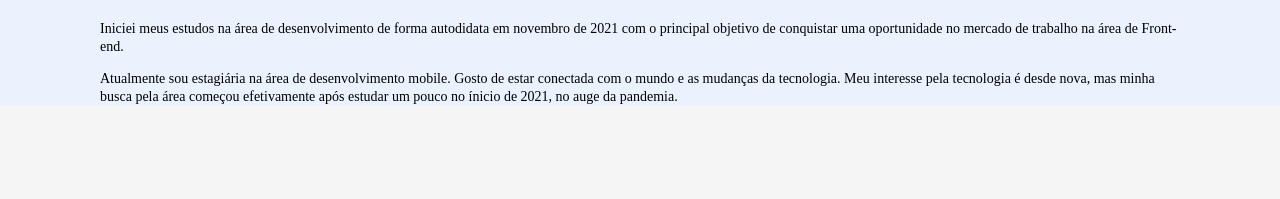
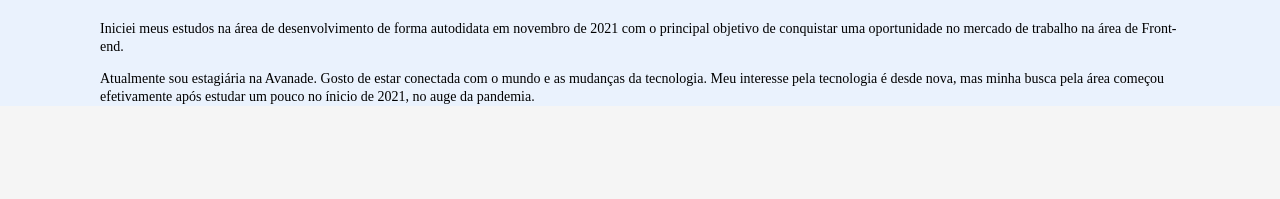
Before and after one commit to souzabel/souzabel_portfolio, a plain HTML site: page index.html in a window 1280 px wide. Shown: the part 564-763 px from the top of the page. Drawn offline with Linux system fonts and the light colour scheme; a web font is replaced by a local one.

Commit message:
Update index.html

```diff
--- a/index.html
+++ b/index.html
@@ -52,7 +52,7 @@
     <div class="about__container">
         <h3 class="about__title">Sobre mim</h3>
         <p class="about__paragraph">Iniciei meus estudos na área de desenvolvimento de forma autodidata em novembro de 2021 com o principal objetivo de conquistar uma oportunidade no mercado de trabalho na área de Front-end.</p>
-        <p class="about__paragraph">Atualmente sou estagiária na área de desenvolvimento mobile. Gosto de estar conectada com o mundo e as mudanças da tecnologia. Meu interesse pela tecnologia é desde nova, mas minha busca pela área começou efetivamente após estudar um pouco no ínicio de 2021, no auge da pandemia.</p>
+        <p class="about__paragraph">Atualmente sou estagiária na Avanade. Gosto de estar conectada com o mundo e as mudanças da tecnologia. Meu interesse pela tecnologia é desde nova, mas minha busca pela área começou efetivamente após estudar um pouco no ínicio de 2021, no auge da pandemia.</p>
     </div>
 </section>
 <br><br>
```
